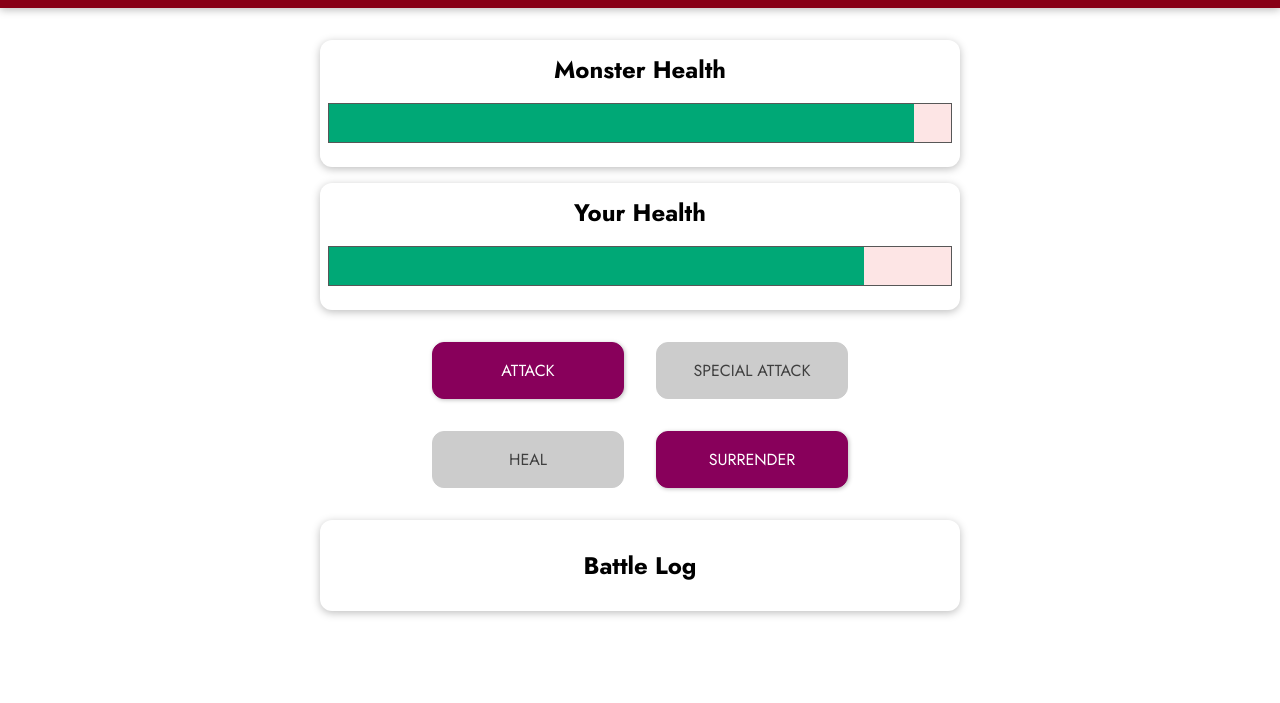
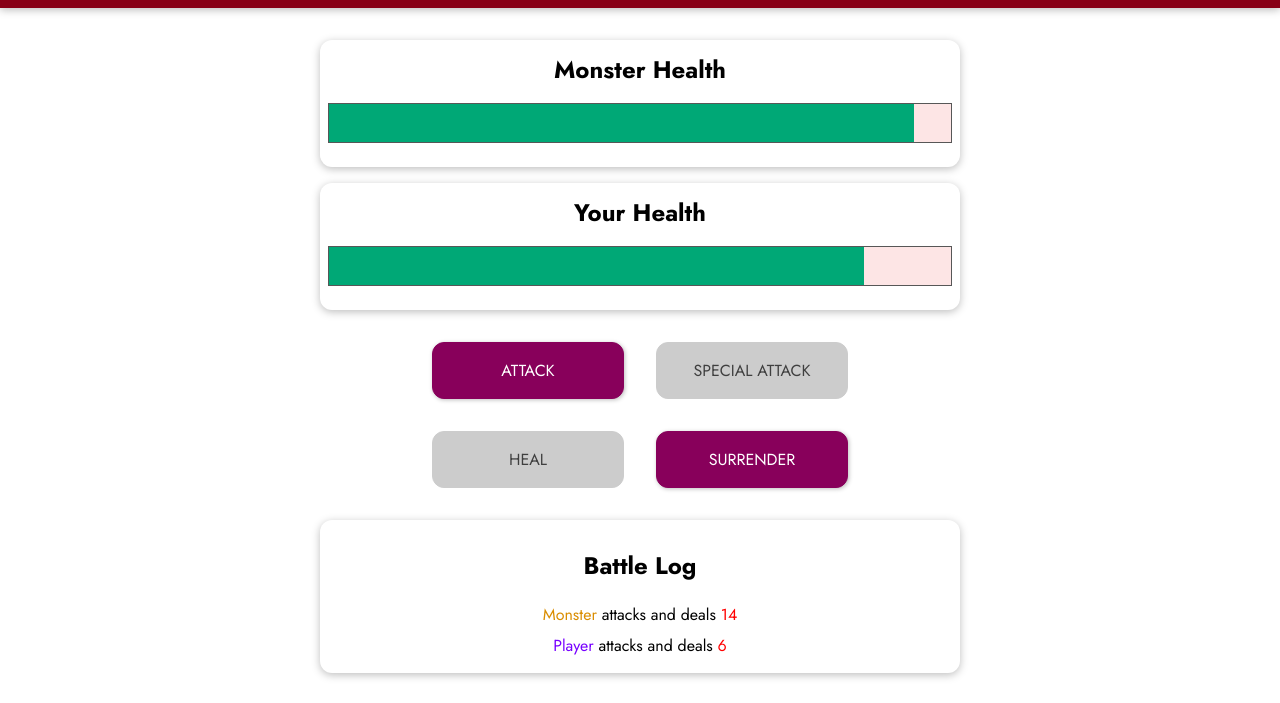
Before and after one commit to Im-AmanRaj/Monster-Slayer, a plain HTML site: page index.html in a window 1280 px wide. Both pictures are taken after a click on the button "ATTACK". Shown: the part 97-800 px from the top of the page. Drawn offline with nearby package versions, Linux system fonts and the light colour scheme.

Commit message:
Added a Battle Log

```diff
--- a/app.js
+++ b/app.js
@@ -8,7 +8,8 @@
             playerHealth: 100,
             monsterHealth: 100,
             currentRound: 0,
-            winner: null
+            winner: null,
+            logMessages: []
         };
     },
     methods: {
@@ -16,16 +17,19 @@
             this.currentRound++;
             const attackValue = randomValue(5, 12);
             this.monsterHealth -= attackValue;
+            this.logData('player', 'attack', attackValue);
             this.playerAttack();
         },
         playerAttack() {
             const attackValue = randomValue(8, 15);
             this.playerHealth -= attackValue;
+            this.logData('monster', 'attack', attackValue);
         },
         specialAttack() {
             this.currentRound++;
             const attackValue = randomValue(10, 25);
             this.monsterHealth -= attackValue;
+            this.logData('player', 'special-attack', attackValue);
             this.playerAttack();
         },
         healPlayer() {
@@ -36,6 +40,7 @@
             } else {
                 this.playerHealth += healValue;
             }
+            this.logData('player', 'heal', healValue);
             this.playerAttack();
         },
         newGame() {
@@ -43,10 +48,18 @@
             this.monsterHealth = 100;
             this.currentRound = 0;
             this.winner = null;
+            this.logMessages = [];
         },
         surrender() {
             this.winner = 'monster';
             this.playerHealth = 0;
+        },
+        logData(who, what, value) {
+            this.logMessages.unshift({
+                actionBy: who,
+                actionType: what,
+                actionValue: value
+            });
         }
     },
     computed: {
--- a/index.html
+++ b/index.html
@@ -48,7 +48,17 @@
 
     <section id="log" class="container">
       <h2>Battle Log</h2>
-      <ul></ul>
+      <ul>
+        <li v-for="message in logMessages">
+          <span :class="{'log--player': message.actionBy === 'player',
+          'log--monster': message.actionBy === 'monster'}">
+            {{ message.actionBy === 'player' ? 'Player ' : 'Monster' }}</span>
+          <span v-if="message.actionType === 'heal'">heals himself
+            <span class="log--heal">{{ message.actionValue }}</span></span>
+          <span v-else> attacks and deals <span class="log--damage">
+              {{ message.actionValue }}</span></span>
+        </li>
+      </ul>
     </section>
 
   </div>
```
